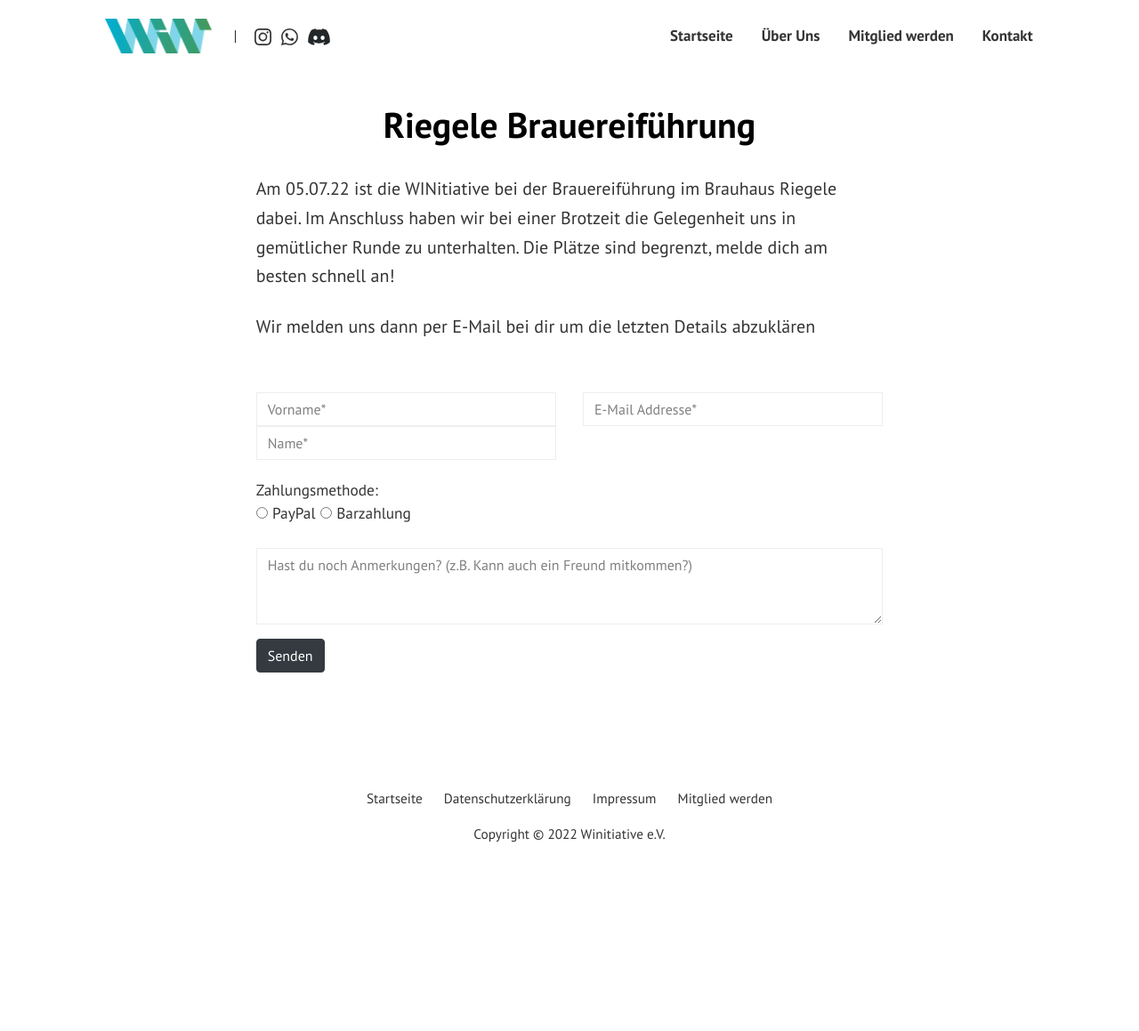
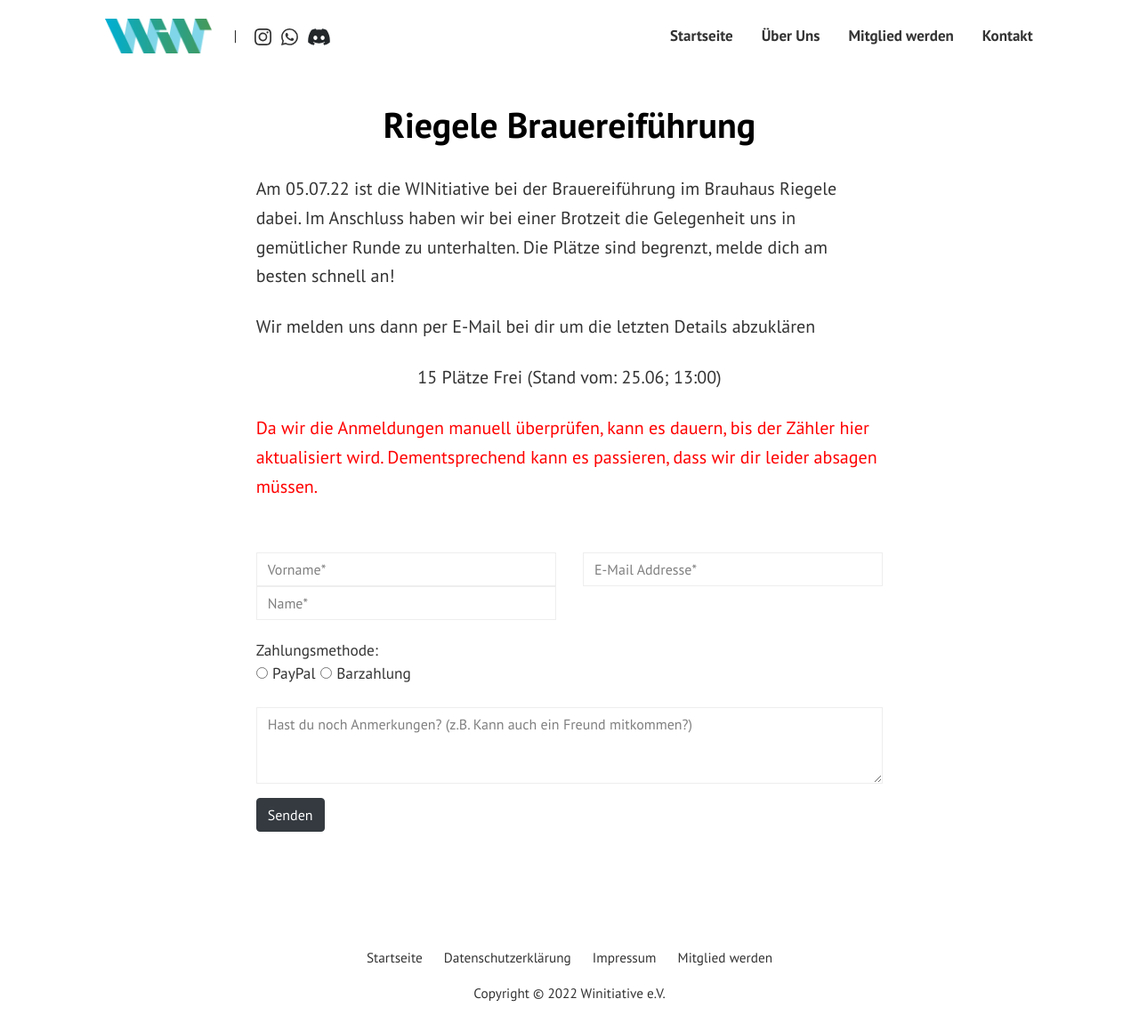
Before and after one commit to WINitiative-Augsburg-eV/webseite, a Jekyll site: the page built from pages/event-anmeldung.html, in a window 1280 px wide and 1159 px high. Shown: the whole window at 89% size. Built offline with Jekyll 4.4.1, drawn with Linux system fonts in a browser that asks for light colours.

Commit message:
Anmeldung aktualisierung

```diff
--- a/pages/event-anmeldung.html
+++ b/pages/event-anmeldung.html
@@ -11,6 +11,9 @@
     <input type="hidden" name="_captcha" value="false">
 <p class="lead mb-4">Am 05.07.22 ist die WINitiative bei der Brauereiführung im Brauhaus Riegele dabei. Im Anschluss haben wir bei einer Brotzeit die Gelegenheit uns in gemütlicher Runde zu unterhalten. Die Plätze sind begrenzt, melde dich am besten schnell an!</p>
 <p class="mb-4">Wir melden uns dann per E-Mail bei dir um die letzten Details abzuklären</p>
+<center><p class="mb-4">15 Plätze Frei (Stand vom: 25.06; 13:00)</p></center>
+<p class="mb-4" style="color: red">Da wir die Anmeldungen manuell überprüfen, kann es dauern, bis der Zähler hier aktualisiert wird. Dementsprechend kann es passieren, dass wir dir leider absagen müssen.</p>
+
 <br>
 <div class="form-group row">
 <div class="col-md-6">
```
Also changed, not shown: _posts/2022-05-26-Riegele.md (+1 -1 lines), 1 other file.
